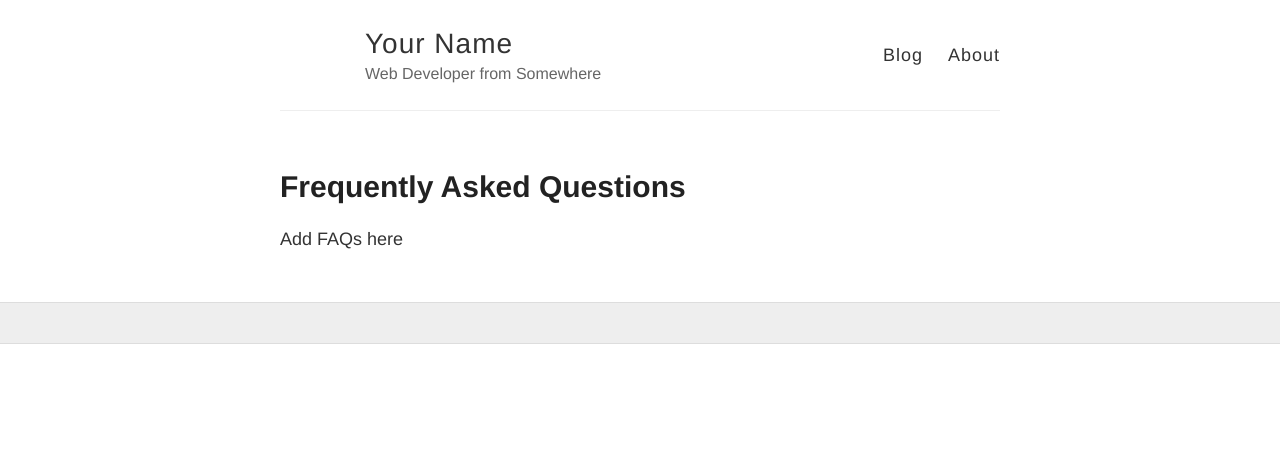
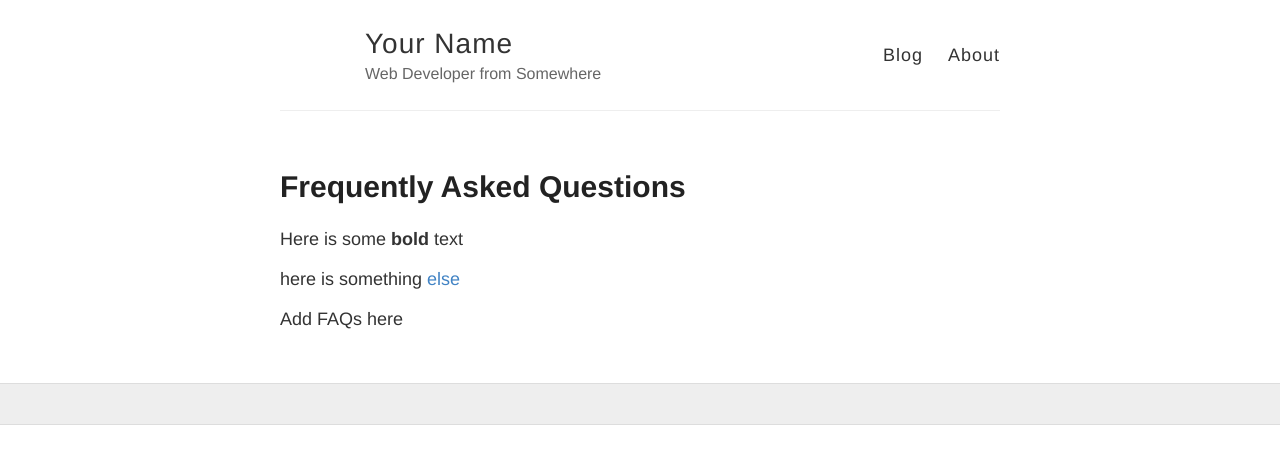
Before and after one commit to skyrol/static-boilerplate-netlify-cms, a Jekyll site: the page built from _pages/faq.html.md, in a window 1280 px wide. Shown: the top 464 px of the page. Built offline with Jekyll 4.4.1, drawn with Linux system fonts in a browser that asks for light colours.

Commit message:
Updated Page “faq.html”

```diff
--- a/_pages/faq.html.md
+++ b/_pages/faq.html.md
@@ -1,7 +1,12 @@
 ---
 layout: page
+permalink: /faqs/
 title: Frequently Asked Questions
-permalink: '/faqs/'
 ---
 
+
+Here is some **bold** text
+
+here is something [else](https://www.google.com)
+
 Add FAQs here
```
